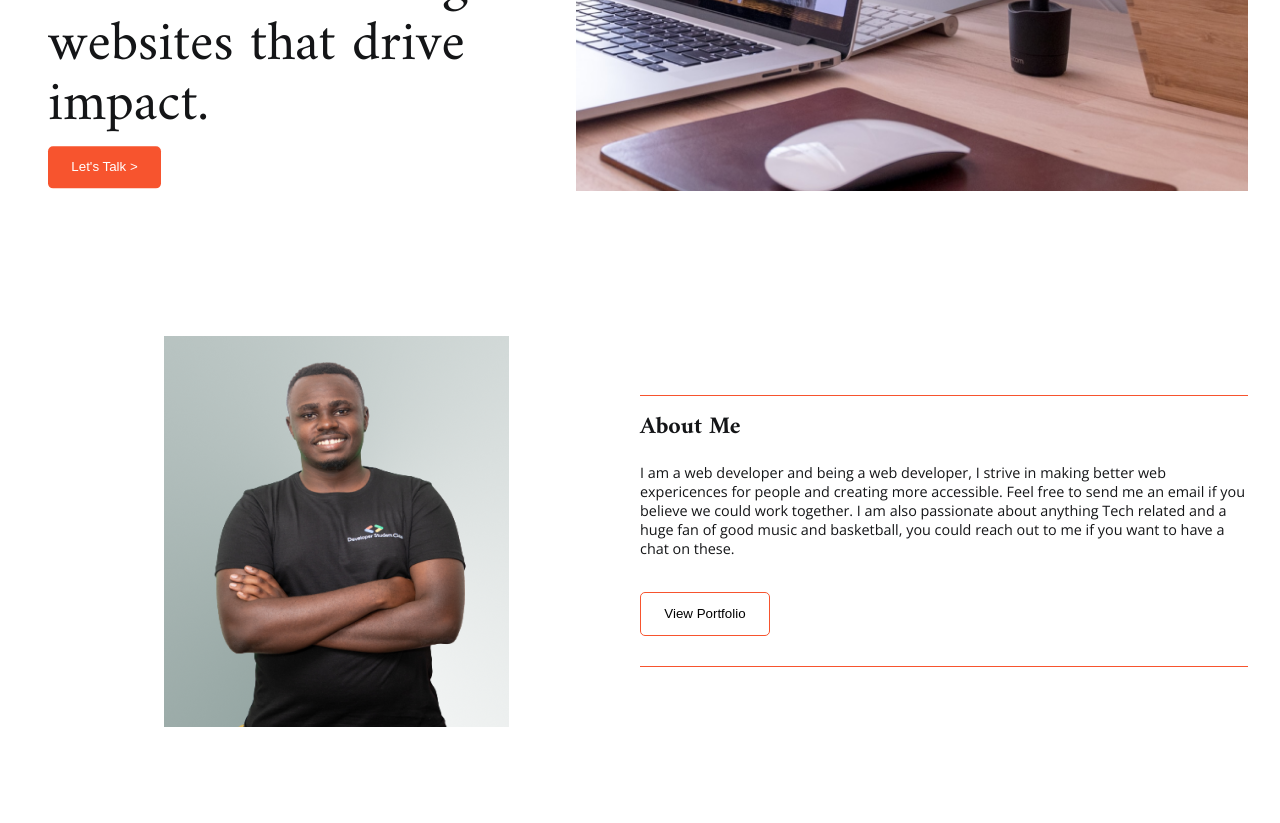
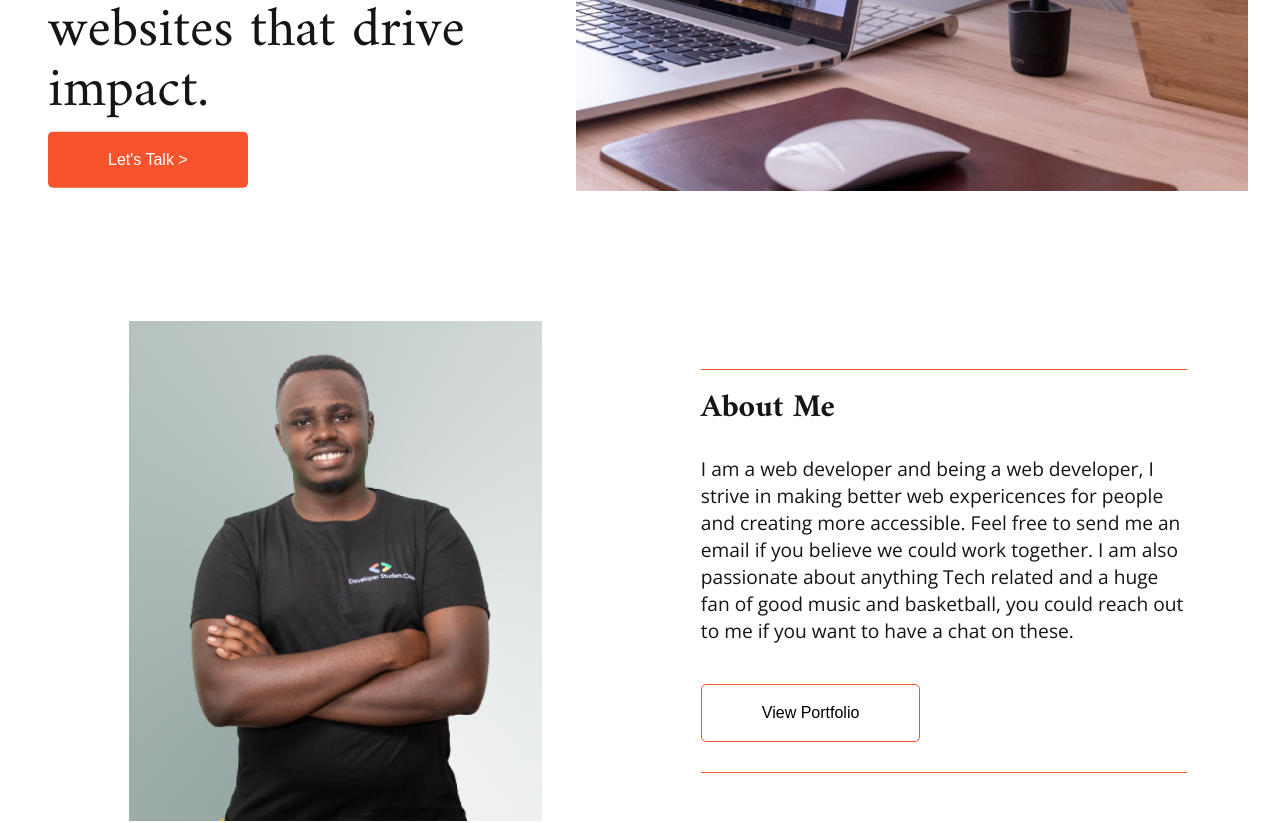
Before and after one commit to dev-billy/dev-billy, a React (Create React App) app: page / in a window 1280 px wide. Shown: the part 580-1403 px from the top of the page. Built offline with nearby package versions, Linux system fonts and the light colour scheme.

Commit message:
fixed responsive styles for home

```diff
--- a/src/layout/layout.module.scss
+++ b/src/layout/layout.module.scss
@@ -32,6 +32,7 @@
 //for content in layout
 .content {
   padding: 1em;
+  scroll-snap-type: y mandatory;
 }
 
 @media screen and (min-width: 768px) {
--- a/src/pages/Home/index.js
+++ b/src/pages/Home/index.js
@@ -14,7 +14,9 @@ function HomePage() {
         </div>
       </section>
       <section className={styles.about}>
-        <div className={styles.myself}></div>
+        <div className={styles.image}>
+          <div className={styles.myself}></div>
+        </div>
         <div className={styles.aboutText}>
           <div className={styles.line}></div>
           <h2>About Me</h2>
--- a/src/pages/pagestyles/home.module.scss
+++ b/src/pages/pagestyles/home.module.scss
@@ -28,17 +28,21 @@
 }
 .about {
   margin: 20px 0;
-  .myself {
+  .image {
     width: 100%;
-    min-height: 391px;
-    background: url("../../assets/myself-m.png");
-    background-size: contain;
-    background-repeat: no-repeat;
-    background-position: center;
+    .myself {
+      width: 100%;
+      height: 342px;
+      background: url("../../assets/myself-m.png");
+      background-size: contain;
+      background-repeat: no-repeat;
+      background-position: center;
+    }
   }
   .aboutText {
     display: flex;
     flex-direction: column;
+    align-items: center;
     .line {
       width: 100%;
       height: 1px;
@@ -55,7 +59,6 @@
     .buttonSecondary {
       border: solid 1px $primary;
       margin: 20px 0;
-      align-self: center;
     }
   }
 }
@@ -106,21 +109,18 @@ button {
   }
   .about {
     display: flex;
-    min-height: 80vh;
-    justify-content: space-between;
+    min-height: 90vh;
+    justify-content: space-around;
     align-items: center;
     width: 100%;
-    .myself {
-      height: auto;
-      width: 50%;
+    .image {
+      width: 40%;
     }
     .aboutText {
       height: 100%;
-      justify-content: space-between;
-      width: 50%;
-      .buttonSecondary {
-        align-self: flex-start;
-      }
+      justify-content: center;
+      align-items: flex-start;
+      width: 40%;
     }
   }
   .outro {
@@ -147,4 +147,26 @@ button {
       }
     }
   }
+  .about {
+    .image {
+      .myself {
+        height: 500px;
+        background-image: url("../../assets/myself-l.png");
+        background-size: contain;
+      }
+    }
+    .aboutText {
+      height: 500px;
+      h2 {
+        font-size: 2rem;
+      }
+      p {
+        font-size: 1.2rem;
+      }
+    }
+  }
+  button {
+    padding: 1.2em 3.75em;
+    font-size: 1rem;
+  }
 }
```
Also changed, not shown: src/assets/myself-l.png (added).
